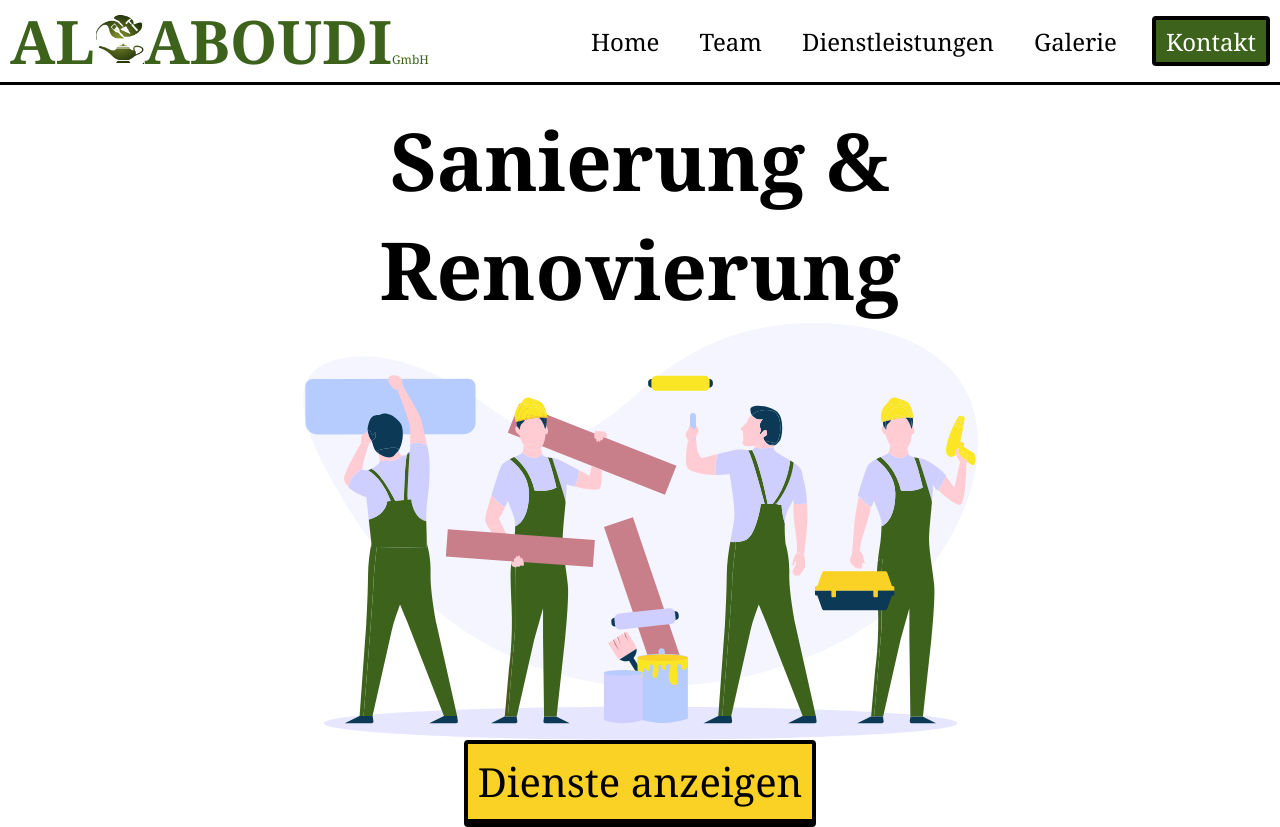
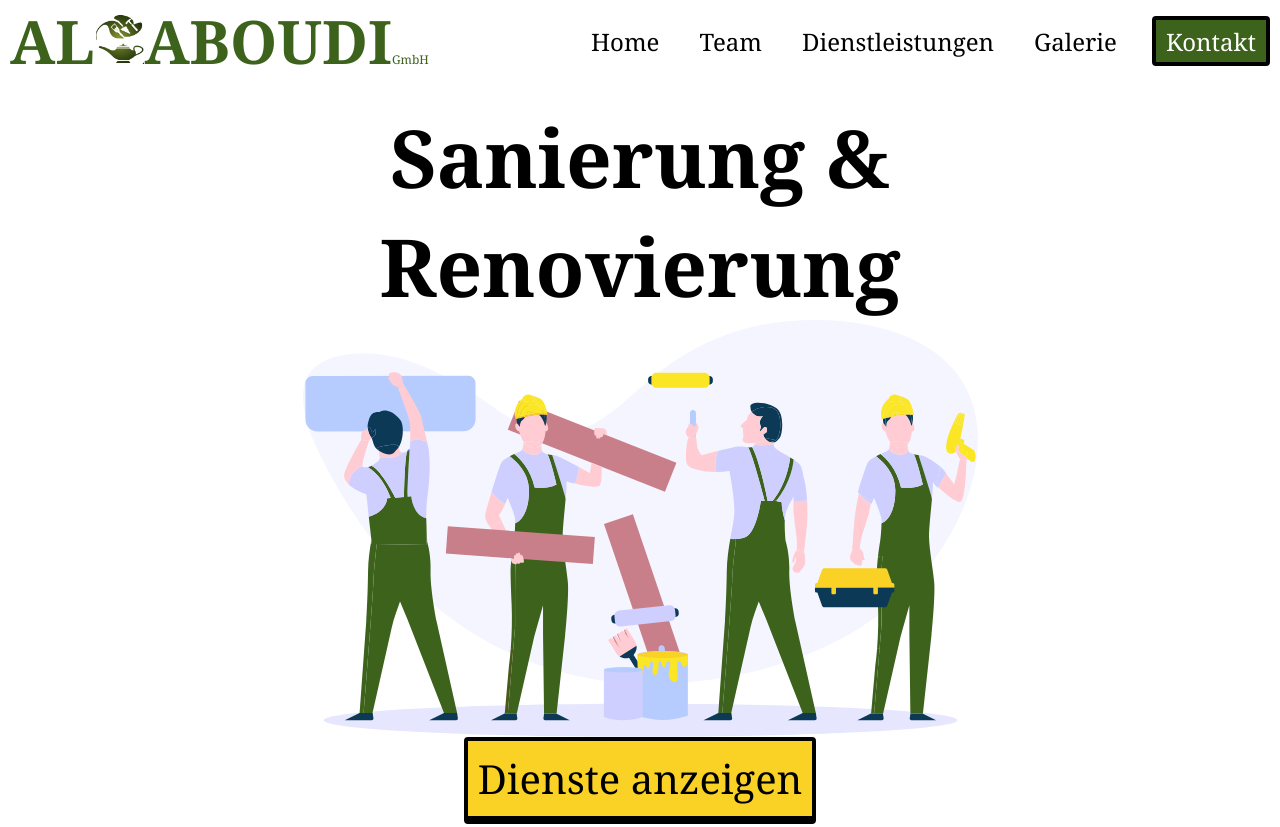
Before and after one commit to ZiyadBoshima/alaboudi-website, a plain HTML site: page index.html in a window 1280 px wide. Shown: the top 827 px of the page. Drawn offline with Linux system fonts and the light colour scheme; a web font is replaced by a local one.

Commit message:
Remove nav border

```diff
--- a/service.css
+++ b/service.css
@@ -30,7 +30,6 @@ body a {
     z-index: 1;
     display: flex;
     align-items: center;
-    border-bottom: #000000 3px solid;
 }
 
 
--- a/styles.css
+++ b/styles.css
@@ -30,7 +30,6 @@ body a {
     z-index: 1;
     display: flex;
     align-items: center;
-    border-bottom: #000000 3px solid;
 }
 
 .nav_logo {
```
